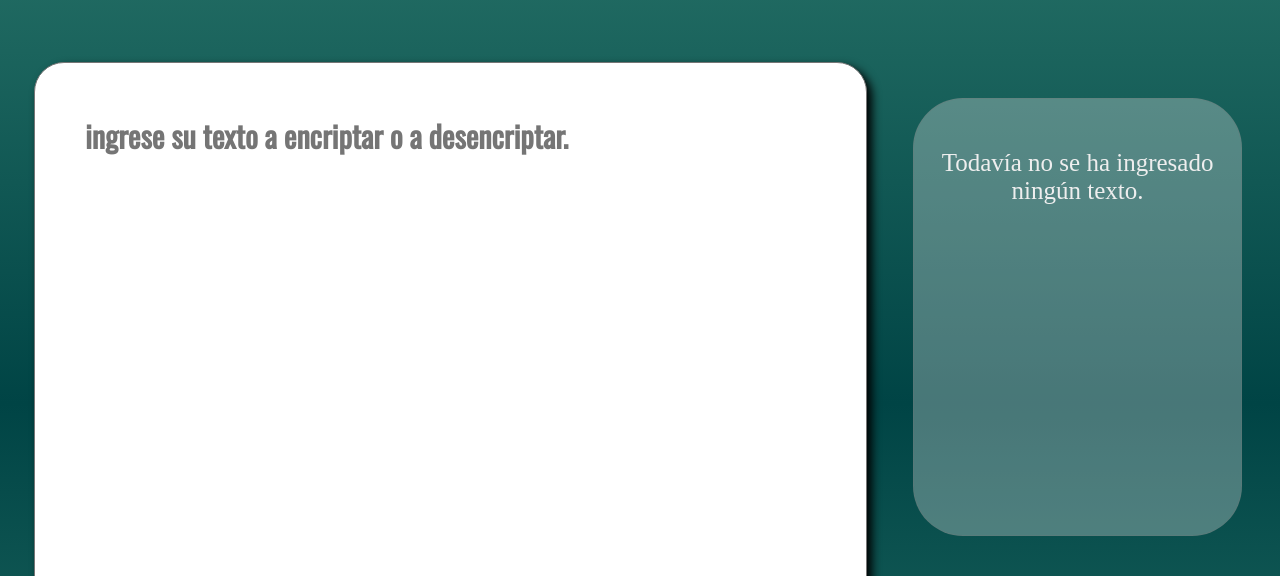
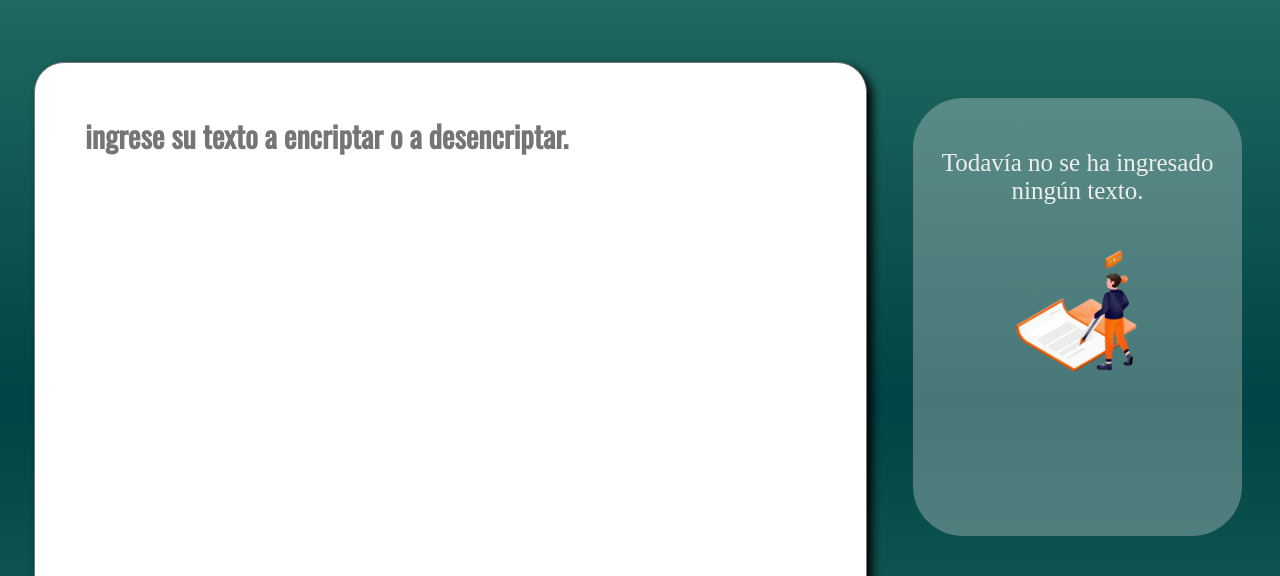
Before and after one commit to Zylveth/Alura-Challenge, a plain HTML site: page index.html in a window 1280 px wide. Shown: the part 170-746 px from the top of the page. Drawn offline with nearby package versions, Linux system fonts and the light colour scheme; some packages are replaced by stand-ins of ours; the site is published under a folder, as on GitHub Pages, so addresses that start at the root find nothing; a script that the page names is missing.

Commit message:
Correccion de url en Styles

```diff
--- a/styles.css
+++ b/styles.css
@@ -78,7 +78,7 @@ form p{
 }
 
 .salida-texto{
-    background-image: url(/images/general/salida-texto.png);
+    background-image: url(images/general/salida-texto.png);
     background-size: 45%;
     background-position: 50%;
     background-repeat: no-repeat;
```
